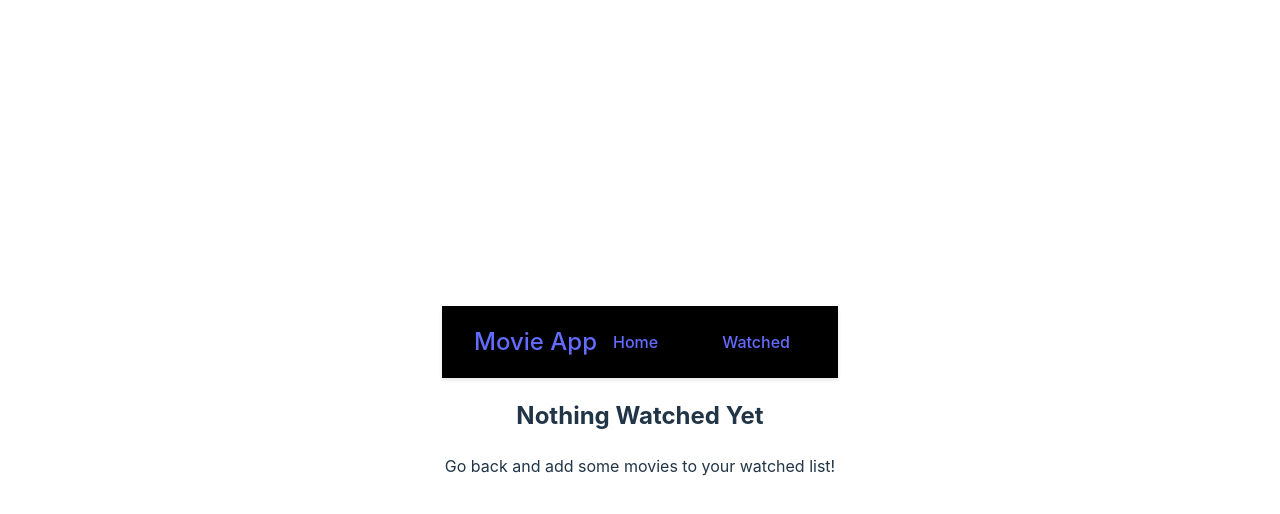
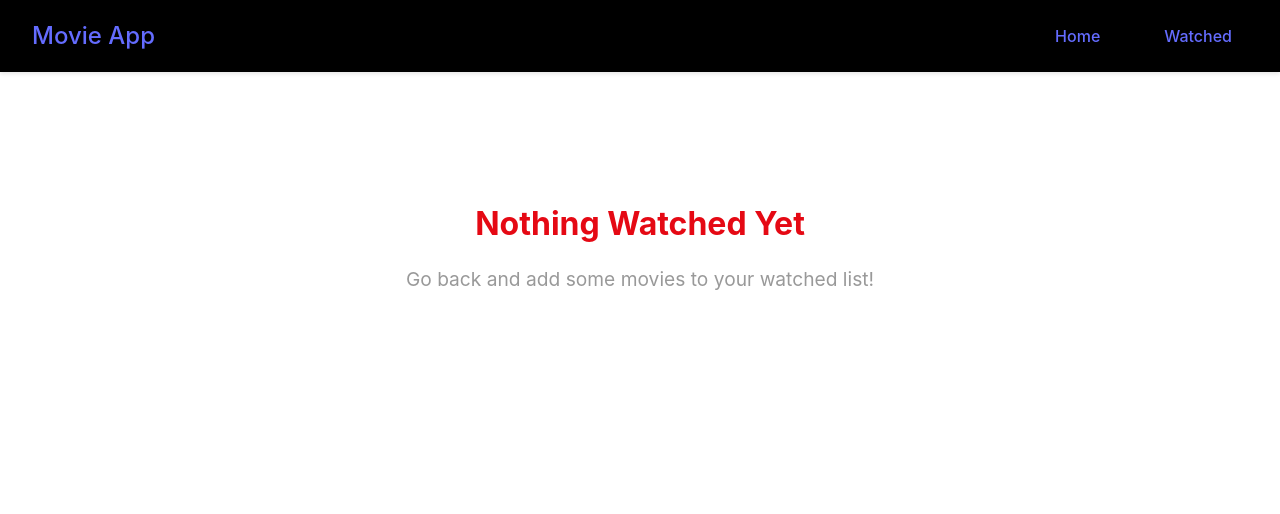
Before and after one commit to Daiyan-Zubaier/Movie-Rating-App, a React (Vite) app in the folder movie_frontend/: page /watched in a window 1280 px wide. Shown: the top 514 px of the page. Built offline with nearby package versions, Linux system fonts and the light colour scheme.

Commit message:
Added css styling header

```diff
--- a/movie_frontend/src/App.jsx
+++ b/movie_frontend/src/App.jsx
@@ -1,5 +1,5 @@
 import { useState } from 'react'
-import './App.css'
+import './css/App.css'
 import MovieCard from './components/MovieCard'
 import Home from "./pages/Home"
 import {Routes, Route} from "react-router-dom"
--- a/movie_frontend/src/main.jsx
+++ b/movie_frontend/src/main.jsx
@@ -1,6 +1,6 @@
 import { StrictMode } from 'react'
 import { createRoot } from 'react-dom/client'
-import './index.css'
+import './css/index.css'
 import { BrowserRouter } from 'react-router-dom'  // Import BrowserRouter component
 import App from './App.jsx'
 
--- a/movie_frontend/src/pages/Home.jsx
+++ b/movie_frontend/src/pages/Home.jsx
@@ -1,5 +1,6 @@
 import MovieCard from "../components/MovieCard"
 import { useState } from "react"
+import  "../css/Home.css"
 
 function Home(){
     // useState allows us to create a state variable, and a function to update that variable
@@ -27,7 +28,7 @@ function Home(){
                 value={searchQuery}
                 // Listens for a change in in state, and updates the searchQuery to the new value
                 onChange={(e) => setSearchQuery(e.target.value)}></input>
-                <button type="submit">Search</button>
+                <button type="submit" className="search-button">Search</button>
             </form>
 
             <div className="movies-grid">
--- a/movie_frontend/src/pages/Watched.jsx
+++ b/movie_frontend/src/pages/Watched.jsx
@@ -1,6 +1,7 @@
+import "../css/Watched.css"
 function Watched(){
     return (
-    <div className="favourites-empty">
+    <div className="watched-empty">
         <h2>Nothing Watched Yet</h2>
         <p>Go back and add some movies to your watched list!</p>
     </div>
```
